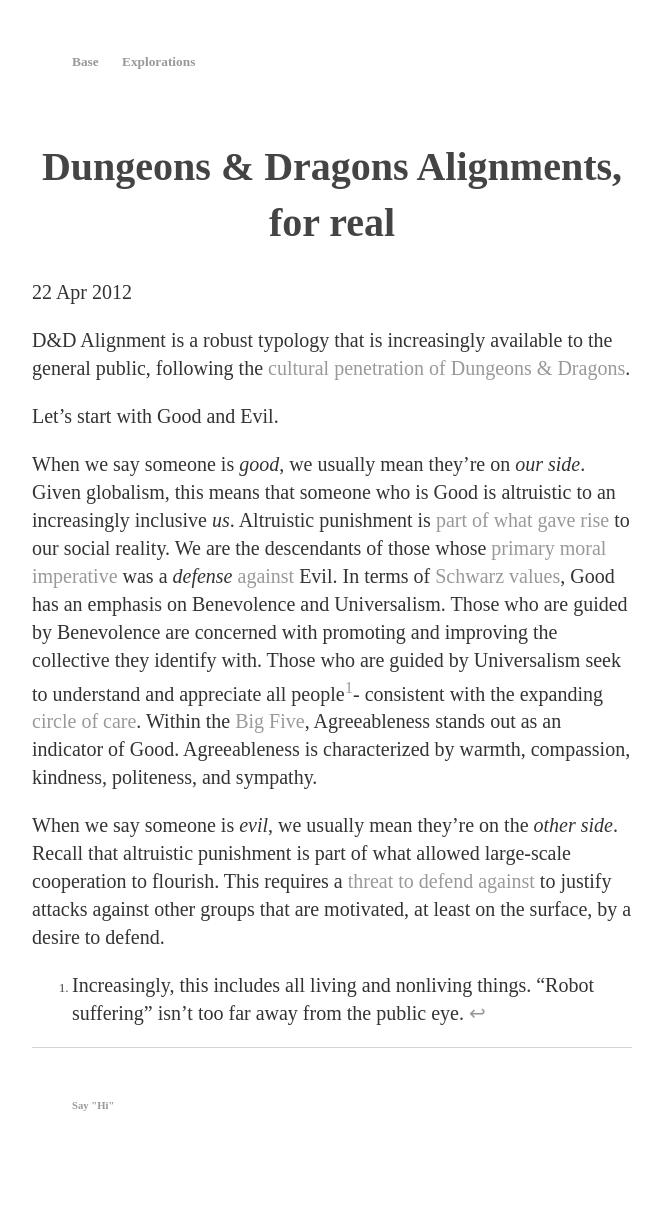
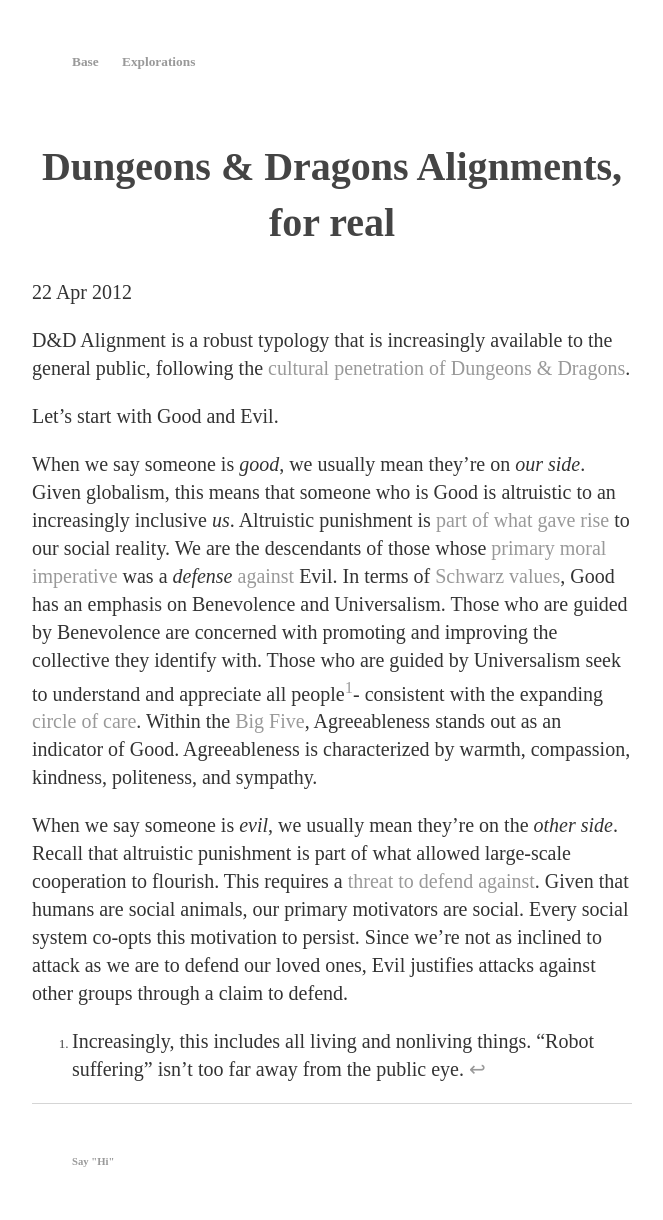
Before and after one commit to ray-dorai/ray-dorai.github.io, a Jekyll site: the page built from _posts/2012-04-22-dungeons-dragons-alignment.md, in a window 1280 px wide. Shown: the whole page, without its empty margins (308-971 px from the left). Built offline with Jekyll 4.4.1, drawn with Linux system fonts in a browser that asks for light colours; before the commit the page ends 1164 px from its top, so only the background shows below that.

Commit message:
Update 2012-04-22-dungeons-dragons-alignment.md

```diff
--- a/_posts/2012-04-22-dungeons-dragons-alignment.md
+++ b/_posts/2012-04-22-dungeons-dragons-alignment.md
@@ -10,6 +10,6 @@
 
 When we say someone is _good_, we usually mean they're on _our side_. Given globalism, this means that someone who is Good is altruistic to an increasingly inclusive _us_. Altruistic punishment is [part of what gave rise](https://www.pnas.org/content/102/19/7047) to our social reality. We are the descendants of those whose [primary moral imperative](https://www.thebritishacademy.ac.uk/sites/default/files/110p197.pdf) was a _defense_ [against](https://science.sciencemag.org/content/sci/328/5978/617.full.pdf) Evil. In terms of [Schwarz values](https://en.wikipedia.org/wiki/Theory_of_Basic_Human_Values), Good has an emphasis on Benevolence and Universalism. Those who are guided by Benevolence are concerned with promoting and improving the collective they identify with. Those who are guided by Universalism seek to understand and appreciate all people[^1]- consistent with the expanding [circle of care](https://www.sciencedirect.com/science/article/pii/S0022103108001613). Within the [Big Five](https://en.wikipedia.org/wiki/Big_Five_personality_traits), Agreeableness stands out as an indicator of Good. Agreeableness is characterized by warmth, compassion, kindness, politeness, and sympathy.
 
-When we say someone is _evil_, we usually mean they're on the _other side_. Recall that altruistic punishment is part of what allowed large-scale cooperation to flourish. This requires a [threat to defend against](https://www.pnas.org/content/pnas/110/41/16384.full.pdf) to justify attacks against other groups that are motivated, at least on the surface, by a desire to defend.
+When we say someone is _evil_, we usually mean they're on the _other side_. Recall that altruistic punishment is part of what allowed large-scale cooperation to flourish. This requires a [threat to defend against](https://www.pnas.org/content/pnas/110/41/16384.full.pdf). Given that humans are social animals, our primary motivators are social. Every social system co-opts this motivation to persist. Since we're not as inclined to attack as we are to defend our loved ones, Evil justifies attacks against other groups through a claim to defend.
 
 [^1]: Increasingly, this includes all living and nonliving things. "Robot suffering" isn't too far away from the public eye.
```
